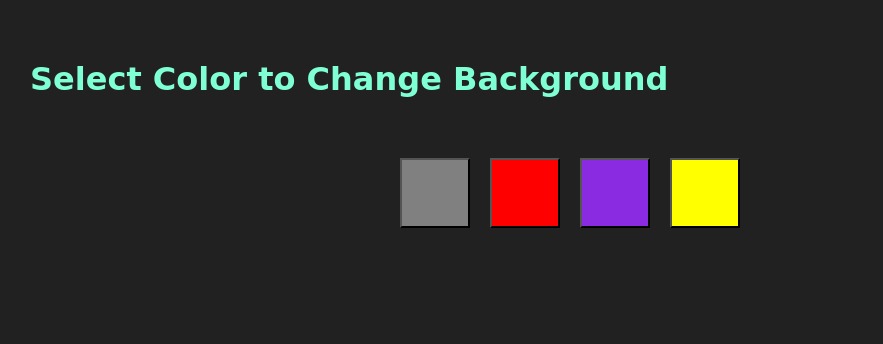
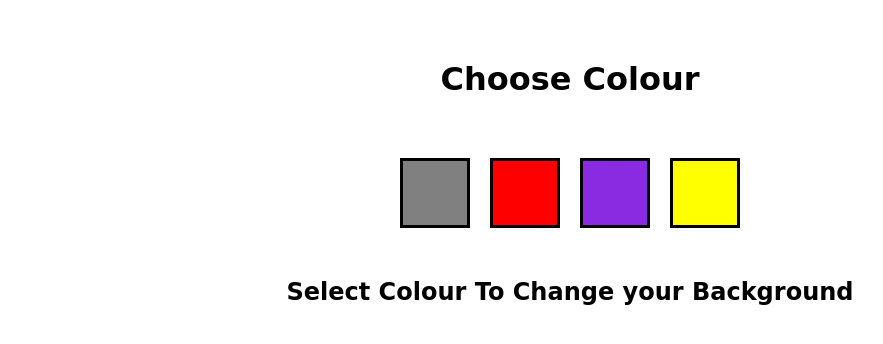
Before and after one commit to SHUBHAMSADADIYA/Practice_JS, a plain HTML site: page 07_Projrct/Project_1.html in a window 1280 px wide. Shown: the whole page, without its empty margins (70-953 px from the left). Drawn offline with Linux system fonts and the light colour scheme.

Commit message:
Project_1

```diff
--- a/07_Projrct/Project_1.css
+++ b/07_Projrct/Project_1.css
@@ -1,14 +1,10 @@
-*{
-    margin: 0;
-    padding: 0;
-    background-color: #212121;
-}
+
 
 h1{
-    margin: 60px 100px;
+    margin: 60px 280px;
+    text-align: center;
     font-weight: 900;
     font-family: cursive;
-    color: aquamarine;
 }
 
 .btn{
@@ -18,20 +14,28 @@ h1{
     gap: 20px;
 }
 
-.bt:first-child{
+.button:first-child{
     background-color: grey;
 }
-.bt:nth-child(2){
+.button:nth-child(2){
     background-color: red;
 }
-.bt:nth-child(3){
+.button:nth-child(3){
     background-color:blueviolet;
 }
-.bt:nth-child(4){
+.button:nth-child(4){
     background-color: yellow;
 }
 
-.bt{
+.button{
     height: 70px;
     width: 70px;
+    border: 3px solid black;
 }
+
+h2{
+    text-align: center;
+    margin: 50px;
+    font-weight: 900;
+    font-family: cursive;
+}
--- a/07_Projrct/Project_1.html
+++ b/07_Projrct/Project_1.html
@@ -3,20 +3,23 @@
 <head>
     <meta charset="UTF-8">
     <meta name="viewport" content="width=device-width, initial-scale=1.0">
-    <title>Projrct 1</title>
+    <title>Project 1</title>
     <link rel="Stylesheet" href="Project_1.css"></link>
 </head>
 <body>
 
     <div class="h1">
-        <h1>Select Color to Change Background</h1>
+        <h1>Choose Colour </h1>
     </div>
     <div class="btn">
-        <button class="bt" ="grey"></button>
-        <button class="bt" ="red"></button>
-        <button class="bt" ="blueviolet"></button>
-        <button class="bt" ="yellow"></button>
+        <button class="button" id="grey"></button>
+        <button class="button" id="red"></button>
+        <button class="button" id="blueviolet"></button>
+        <button class="button" id="yellow"></button>
     </div>
+
+    <h2>Select Colour To Change your Background</h2>
+
 </body>
 
 <script src="Project_1.js"></script>
--- a/07_Projrct/Project_1.js
+++ b/07_Projrct/Project_1.js
@@ -1,2 +1,24 @@
-const button = document.querySelectorAll('bt')
-const body = document.querySelector("body")
+
+const buttons = document.querySelectorAll('.button');
+const body = document.querySelector('body');
+
+buttons.forEach(function (button) {
+  console.log(button);
+  button.addEventListener('click', function (e) {
+    console.log(e);
+    console.log(e.target);
+    if (e.target.id === 'grey') {
+      body.style.backgroundColor = e.target.id;
+    }
+    if (e.target.id === 'red') {
+      body.style.backgroundColor = e.target.id;
+    }
+    if (e.target.id === 'blueviolet') {
+      body.style.backgroundColor = e.target.id;
+    }
+    if (e.target.id === 'yellow') {
+      body.style.backgroundColor = e.target.id;
+    }
+
+  });
+});
```
Also changed, not shown: 1 other file.
